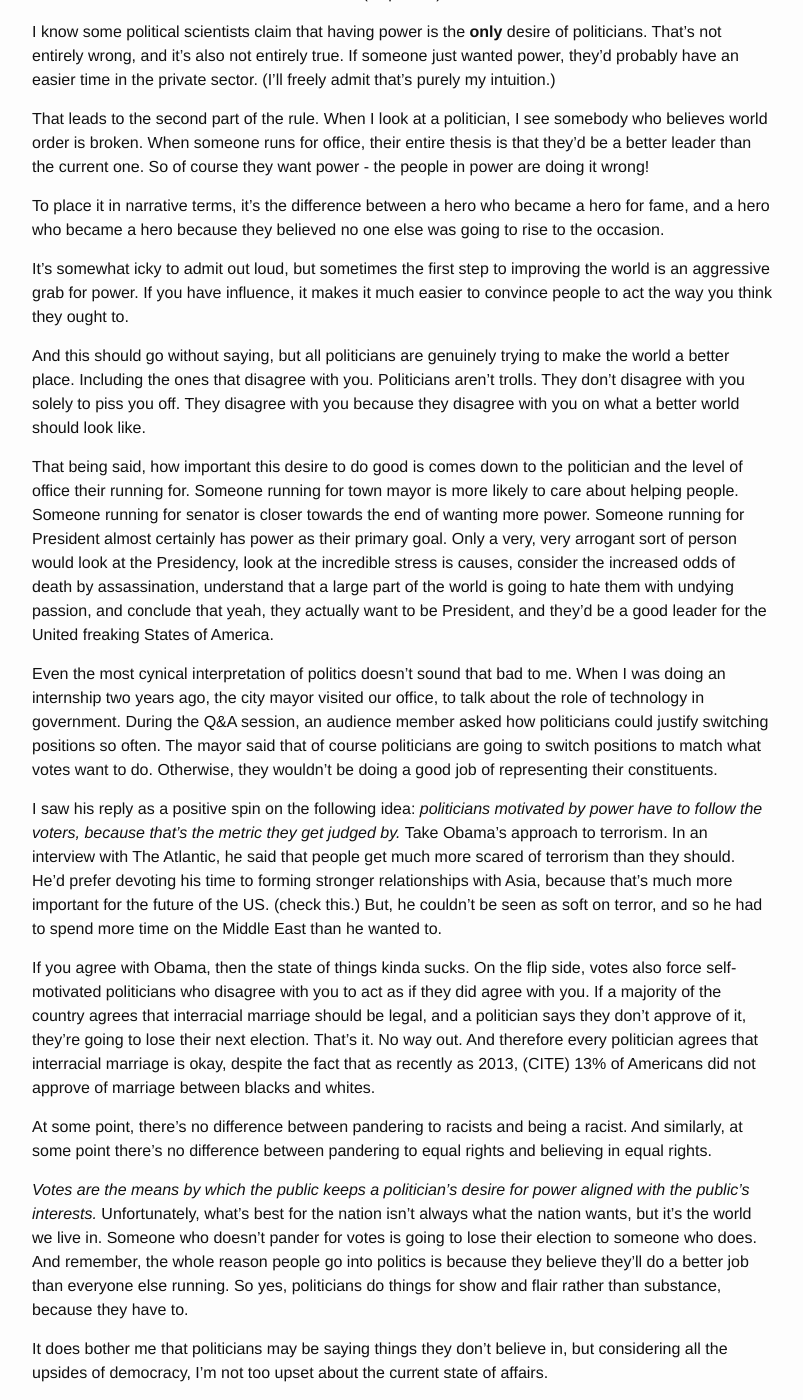
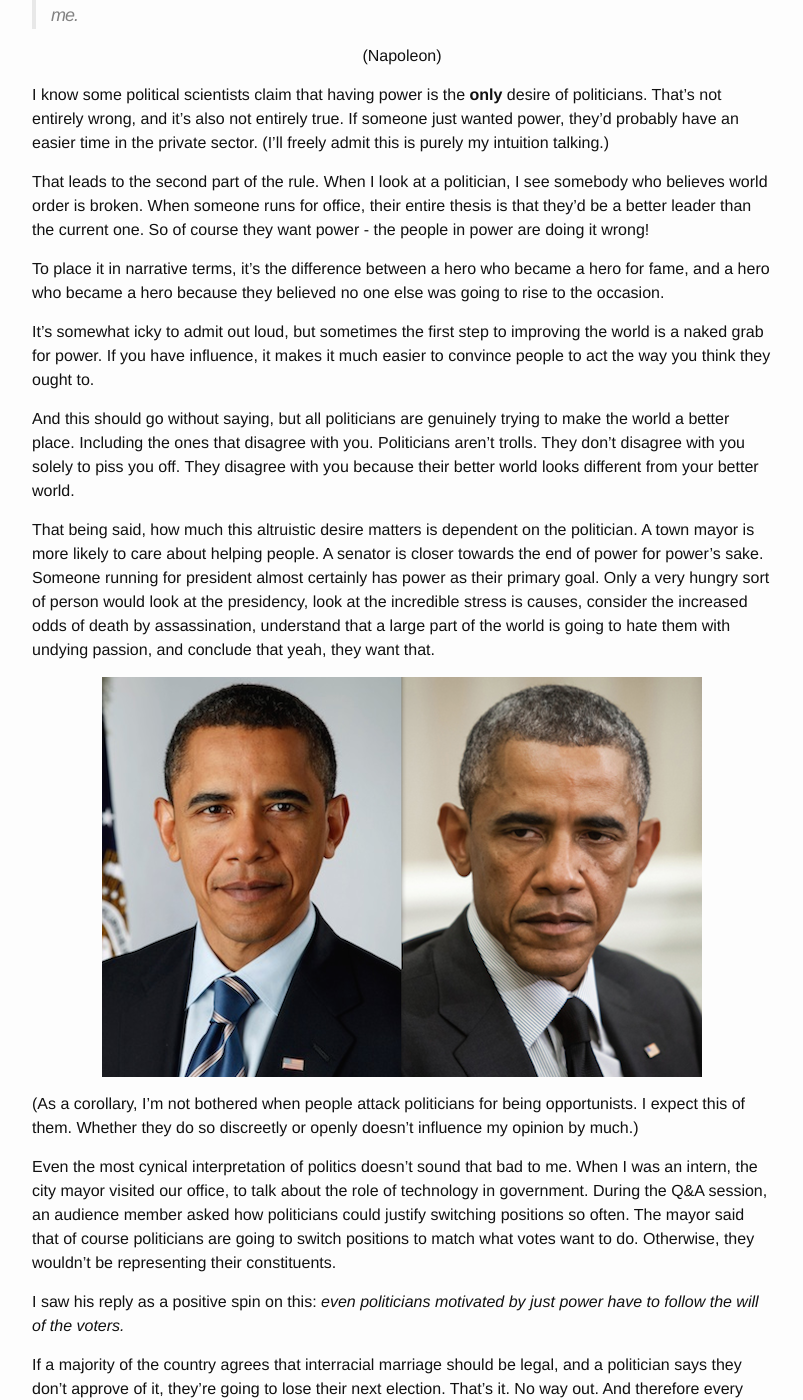
Before and after one commit to alexirpan/alexirpan.github.io, a Jekyll site: the page built from _posts/2016-10-18-politics.markdown, in a window 1280 px wide and 1400 px high, scrolled down 1055 px. Shown: the whole window, without its empty margins (238-1041 px from the left). Built offline with Jekyll 4.4.1, drawn with Linux system fonts in a browser that asks for light colours; some of the changed text lies outside the part shown.

Commit message:
Adding picture, some editing.

```diff
--- a/_posts/2016-10-18-politics.markdown
+++ b/_posts/2016-10-18-politics.markdown
@@ -4,26 +4,32 @@ title:  "How I View Politicians"
 date:   2016-10-22 15:54:00 -0700
 ---
 
-I'm not sure why you're here to get political opinions. I'm incredibly
-underqualified to discuss anything about politics.
+Let me start by saying I'm incredibly underqualified to discuss anything
+about politics.
 
 On the other hand, lots of people are underqualified, and that doesn't stop
-the flame wars on the Internet. And what, my understanding of politics is going
+them from getting into flame wars on the Internet. And what, my understanding
+of politics is going
 to get better if I avoid thinking about it? That's literally the opposite
 of what you should be doing if you want to understand politics.
 
 So here's how this post is going to go. I explain how I view politics and
-politicians. And that's it. No followup. I wait for people to object to the
-stupider things I say, and think about it.
+politicians. And that's it. No follow-up. I wait for people to object to the
+stupider things I say, and then I don't reply to their objections unless
+I want to.
 
-Is this going to make me a politicial genius? No. Am I looking to become
-a political genius? No. I'm looking to be less of a political idiot.
-Broaden my horizons a bit, see what happens.
+Is this going to make me a political genius? No. Am I looking to become
+a political genius? No.
+
+All I want is to be less of a political idiot. This seems like a good way
+to get some easy gains in that direction. (At a meta level, it's okay
+to study a topic, while having no intention to become an expert in that
+topic.)
 
 Here we go.
 
 The Two Rules
-===========================================================
+-----------------------------------------------------------
 
 I have two golden rules about politics.
 
@@ -35,13 +41,13 @@ of compromise and quid pro quo.
 Let's break it down.
 
 The Power to Change the World
------------------------------------------------------------
+===========================================================
 
-All politicians want power. I don't think this is a controversial claim.
-Try saying the reverse. "Some politicians don't want power." I have trouble
-thinking of a politician that statement could apply to.
+Most politicians want power. I don't think this is a controversial claim.
+Try saying the reverse. "Most politicians don't want power." That sounds
+resoundingly false to me.
 
-The question, then, is what they want power for. Some people want power for
+What they want power for? Some people want power for
 the feeling of dominance over others. The vaguely euphoric feeling they get,
 when they tell people what to do, and it *gets done.*
 
@@ -54,7 +60,7 @@ when they tell people what to do, and it *gets done.*
 I know some political scientists claim that having power is the **only**
 desire of politicians. That's not entirely wrong, and it's also not entirely
 true. If someone just wanted power, they'd probably have an easier time in
-the private sector. (I'll freely admit that's purely my intuition.)
+the private sector. (I'll freely admit this is purely my intuition talking.)
 
 That leads to the second part of the rule. When I look at a politician, I see
 somebody who believes world order is broken. When someone runs for office,
@@ -66,48 +72,42 @@ became a hero for fame, and a hero who became a hero because they believed
 no one else was going to rise to the occasion.
 
 It's somewhat icky to admit out loud, but sometimes the first step to improving
-the world is an aggressive grab for power. If you have influence, it makes it
+the world is a naked grab for power. If you have influence, it makes it
 much easier to convince people to act the way you think they ought to.
 
 And this should go without saying, but all politicians are genuinely trying
 to make the world a better place. Including the ones that disagree with you.
 Politicians aren't trolls. They don't disagree with you solely to piss you
-off. They disagree with you because they disagree with you on what a better
-world should look like.
+off. They disagree with you because their better world looks different from
+your better world.
 
-That being said, how important this desire to do good is comes down to the
-politician and the level of office their running for.
-Someone running for town mayor is more likely to care about helping people.
-Someone running for senator is closer towards the end of wanting more power.
-Someone running for President almost certainly has power as their primary goal.
-Only a very, very arrogant sort of person would look at the Presidency,
+That being said, how much this altruistic desire matters is dependent on the
+politician. A town mayor is more likely to care about helping people.
+A senator is closer towards the end of power for power's sake.
+Someone running for president almost certainly has power as their primary goal.
+Only a very hungry sort of person would look at the presidency,
 look at the incredible stress is causes, consider the increased odds of death
 by assassination, understand that a large part of the world is going to hate
-them with undying passion, and conclude that yeah, they actually want to be
-President, and they'd be a good leader for the United freaking States
-of America.
+them with undying passion, and conclude that yeah, they want that.
+
+![Obama before and after presidency](/public/politics-model/obama.png)
+{: .centered }
+
+(As a corollary, I'm not bothered when people attack politicians for
+being opportunists. I expect this of them. Whether they do so
+discreetly or openly doesn't influence my opinion by much.)
 
 Even the most cynical interpretation of politics doesn't sound that bad to
-me. When I was doing an internship two years ago, the city mayor visited our
+me. When I was an intern, the city mayor visited our
 office, to talk about the role of technology in government.
 During the Q&A session, an audience member asked how politicians could justify
 switching positions so often. The mayor said that of course politicians are
 going to switch positions to match what votes want to do. Otherwise, they
-wouldn't be doing a good job of representing their constituents.
+wouldn't be representing their constituents.
 
-I saw his reply as a positive spin on the following idea: *politicians motivated
-by power have to follow the voters, because that's the metric they
-get judged by.* Take Obama's approach to terrorism.
-In an interview with The Atlantic, he said that people get
-much more scared of terrorism than they should. He'd prefer devoting his
-time to forming stronger relationships with Asia, because that's much more
-important for the future of the US. (check this.) But, he couldn't be seen as
-soft on terror, and so he had to spend more time on the Middle East than he
-wanted to.
+I saw his reply as a positive spin on this: *even politicians motivated
+by just power have to follow the will of the voters.*
 
-If you agree with Obama, then the state of things kinda sucks. On the flip side,
-votes also force self-motivated politicians who disagree with you to act as
-if they did agree with you.
 If a majority of the country agrees that interracial marriage should be legal,
 and a politician says they don't approve of it, they're going to lose their
 next election. That's it. No way out. And therefore every politician agrees
@@ -118,6 +118,17 @@ whites.
 At some point, there's no difference between pandering to racists and being a
 racist. And similarly, at some point there's no difference between pandering
 to equal rights and believing in equal rights.
+
+Take Obama's approach to terrorism.
+There's an excellent article in the The Atlantic about
+Obama's foreign policy.
+I highly recommend reading it ([linked here](http://www.theatlantic.com/magazine/archive/2016/04/the-obama-doctrine/471525/)),
+but it's admittedly very long, so here's the relevant point:
+Obama believes the public is more scared of terrorism than they should
+be. Terrorism takes very few lives, and isn't likely to damage American
+infrastructure or American society. He'd much rather focus on building
+good relationships with Asia. But, he couldn't be seen as soft on terror,
+and therefore he had to spend more time on the Middle East than he wanted to.
 
 *Votes are the means by which the public keeps a politician's desire for power
 aligned with the public's interests.* Unfortunately, what's best for the
@@ -134,7 +145,7 @@ current state of affairs.
 
 
 "You Got More Than You Gave. And I Wanted What I Got."
-====================================================================
+--------------------------------------------------------------------
 
 Take a bunch of people, all interested in advancing their own agenda. Then
 throw them into a room, and tell them they have to agree on something.
@@ -211,7 +222,22 @@ As another secondary goal, I support politicians that are willing to change
 their mind, especially about key issues for them. Politicians are trying to
 make the world a better place. Having the self-awareness to ask for council
 is a big plus. Actually changing their mind about an issue because of that
-council is a bigger one. (This is why I've never been particularly bothered
+council is a bigger one.
+
+(This is why I've never been particularly bothered
 by people trying to dig up voting records from 10 years ago. That doesn't
 matter. What matters is their most recent voting record. The further into
 the past you dig, the less relevant that information is for the present day.)
+
+\*\*\*
+{: .centered }
+
+This grew a lot more than I thought it would, so I'll stop here.
+
+Just writing the words down was enough to light up new chains of insight. As
+I finished more sections, I realized there were more words, and more, and now
+I have a bag of vaguely connected ideas instead of a focused position.
+
+If I was more practiced at writing about politics, I'd certainly narrow this
+down more, but I feel like I still got something out of this exercise. Maybe
+my model of politics is okay after all.
```
Also changed, not shown: public/politics-model/obama.png (added).
